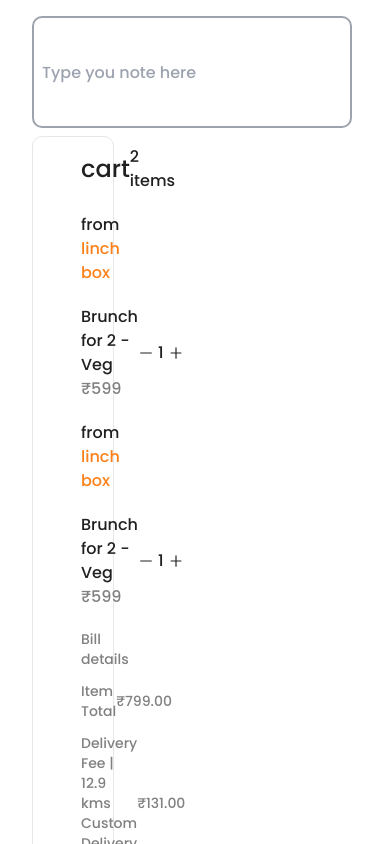
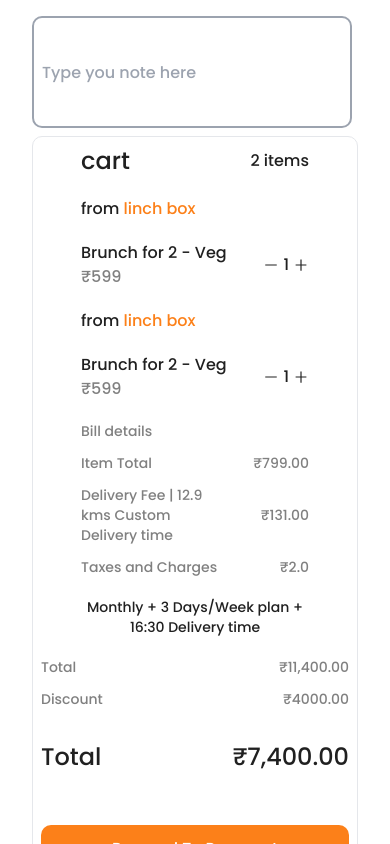
Before and after one commit to Enas-Sello/alexon-fitme, a React (Create React App) app: page /CheckOut in a window 390 px wide. Shown: the part 1520-2364 px from the top of the page. Built offline with nearby package versions, Linux system fonts and the light colour scheme.

Commit message:
checkout fix

```diff
--- a/package.json
+++ b/package.json
@@ -1,6 +1,6 @@
 {
   "name": "alexon-fitme",
-  "homepage": "https://Enas-Sello.github.io/alexon-fitme",
+  "homepage": "https://Enas-Sello.github.io/",
   "version": "0.1.0",
   "private": true,
   "dependencies": {
--- a/src/App.js
+++ b/src/App.js
@@ -12,8 +12,8 @@ function App() {
       <Navbar />
       <Routes>
         <Route path="/" element={<Home />} />
-        <Route path="/CheckOut" element={<CheckOut />} />
-        <Route path="/:id" element={<RestaurantPage />} />
+        <Route path="CheckOut" element={<CheckOut />} />
+        <Route path="RestaurantPage" element={<RestaurantPage />} />
       </Routes>
       <Footer />
     </Router>
--- a/src/container/CheckOut.jsx
+++ b/src/container/CheckOut.jsx
@@ -148,9 +148,9 @@ const CheckOut = () => {
             </div>
           </div>
         </div>
-        <div className="w-1/4 h-full">
+        <div className="w-full md:w-1/4 h-full">
           {/* <Cart /> */}
-          <div className=" border p-2 rounded-lg md:border-none flex-2 w-full font-medium">
+          <div className=" border p-2 rounded-lg md:border-none flex-col h-full w-full font-medium">
             <div className="flex justify-between px-10 items-center mb-5">
               <h5 className=" text-2xl">cart</h5>
               <p className="text-base">2 items</p>
```
